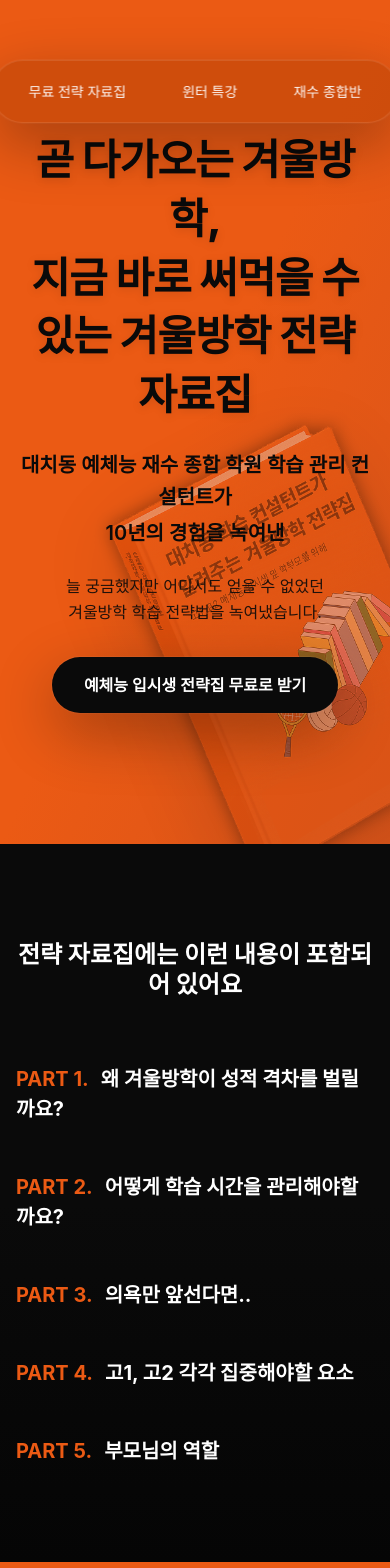
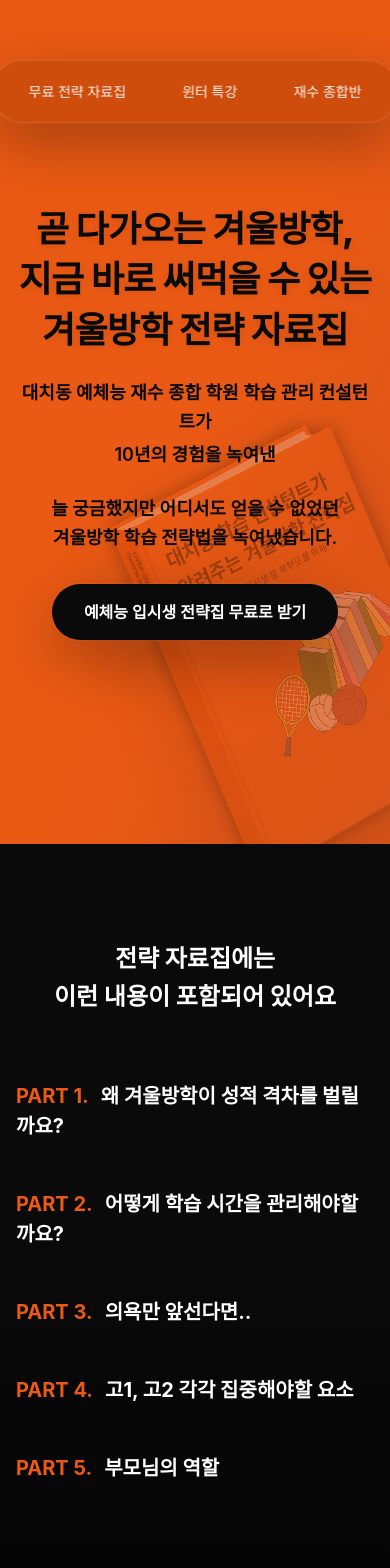
Before and after one commit to ghun00/st-yein, a Next.js app: page / in a window 390 px wide. Shown: the top 1568 px of the page. Built offline with nearby package versions, Linux system fonts and the light colour scheme; a web font is replaced by a local one.

Commit message:
animation 추가, 모바일 기준 폰트 크기 등 수정

```diff
--- a/app/globals.css
+++ b/app/globals.css
@@ -97,6 +97,97 @@ body {
   animation: float 6s ease-in-out infinite;
 }
 
+/* 스크롤 기반 애니메이션 */
+@keyframes fadeInLeft {
+  from {
+    opacity: 0;
+    transform: translateX(-50px);
+  }
+  to {
+    opacity: 1;
+    transform: translateX(0);
+  }
+}
+
+@keyframes fadeInRight {
+  from {
+    opacity: 0;
+    transform: translateX(50px);
+  }
+  to {
+    opacity: 1;
+    transform: translateX(0);
+  }
+}
+
+@keyframes scaleIn {
+  from {
+    opacity: 0;
+    transform: scale(0.9);
+  }
+  to {
+    opacity: 1;
+    transform: scale(1);
+  }
+}
+
+@keyframes slideUp {
+  from {
+    opacity: 0;
+    transform: translateY(50px);
+  }
+  to {
+    opacity: 1;
+    transform: translateY(0);
+  }
+}
+
+/* 스크롤 애니메이션 클래스 */
+.scroll-animate {
+  transition: opacity 0.8s ease-out, transform 0.8s ease-out;
+}
+
+.animate-fadeInUp {
+  animation: fadeInUp 0.8s ease-out forwards;
+}
+
+.animate-fadeInLeft {
+  animation: fadeInLeft 0.8s ease-out forwards;
+}
+
+.animate-fadeInRight {
+  animation: fadeInRight 0.8s ease-out forwards;
+}
+
+.animate-scaleIn {
+  animation: scaleIn 0.8s ease-out forwards;
+}
+
+.animate-slideUp {
+  animation: slideUp 0.8s ease-out forwards;
+}
+
+/* 스크롤 애니메이션 초기 상태 */
+.scroll-hidden {
+  opacity: 0;
+  transform: translateY(30px);
+}
+
+.scroll-hidden-left {
+  opacity: 0;
+  transform: translateX(-50px);
+}
+
+.scroll-hidden-right {
+  opacity: 0;
+  transform: translateX(50px);
+}
+
+.scroll-hidden-scale {
+  opacity: 0;
+  transform: scale(0.9);
+}
+
 /* 글래스모피즘 효과 */
 .glass-effect {
   background: rgba(255, 255, 255, 0.1);
--- a/components/ClosingCTA.jsx
+++ b/components/ClosingCTA.jsx
@@ -1,4 +1,4 @@
-import Image from 'next/image'
+import ScrollAnimate from './ScrollAnimate'
 
 /**
  * 클로징 CTA 섹션 컴포넌트
@@ -11,7 +11,8 @@ export default function ClosingCTA() {
       <div className="absolute inset-0 bg-gradient-to-t from-ink via-ink to-[#050505]" />
 
       <div className="w-full max-w-content mx-auto px-4 md:px-6 lg:px-8 text-center space-y-10 md:space-y-12 relative z-10 font-semibold">
-        <div className="space-y-5 md:space-y-7 text-white/95 text-[24px] md:text-[32px] leading-relaxed animate-fade-in-up font-semibold">
+        <ScrollAnimate animationType="fadeInUp" delay={0}>
+          <div className="space-y-5 md:space-y-7 text-white/95 text-[24px] md:text-[32px] leading-relaxed font-semibold">
             <p>
               <span className="inline md:hidden">
                 겨울방학은 1년 중 <br />가장 큰 격차가 벌어지는 시기입니다.
@@ -32,8 +33,9 @@ export default function ClosingCTA() {
               &apos;대치동 컨설턴트 전략집&apos;이 <br />여러분의 겨울방학을 역전의 기회로 만들기를 바랍니다.
             </p>
           </div>
+        </ScrollAnimate>
 
-        <div className="animate-fade-in-up" style={{ animationDelay: '0.3s' }}>
+        <ScrollAnimate animationType="scaleIn" delay={300}>
           <a
             href="https://tally.so/r/3jdE9R"
             target="_blank"
@@ -43,7 +45,7 @@ export default function ClosingCTA() {
           >
             <span className="relative z-10">예체능 입시생 전략집 무료로 받기</span>
           </a>
-        </div>
+        </ScrollAnimate>
       </div>
 
 
--- a/components/Contents.jsx
+++ b/components/Contents.jsx
@@ -1,4 +1,5 @@
 import Image from 'next/image'
+import ScrollAnimate from './ScrollAnimate'
 
 /**
  * 내용 목록 섹션 컴포넌트
@@ -32,16 +33,24 @@ export default function Contents() {
         {/* 모바일: 세로 배치 */}
         <div className="block md:hidden">
           {/* 제목 섹션 */}
-          <div className="text-center mb-16 animate-fade-in-up">
-            <h2 className="text-white text-[24px] md:text-[40px] font-bold leading-tight">
-              전략 자료집에는 이런 내용이 포함되어 있어요
+          <ScrollAnimate animationType="fadeInUp" delay={0}>
+            <div className="text-center mb-16">
+              <h2 className="text-white text-[24px] md:text-[40px] font-bold leading-[1.6]">
+                전략 자료집에는
+                <br className="inline md:hidden" />
+                이런 내용이 포함되어 있어요
               </h2>
             </div>
+          </ScrollAnimate>
 
           {/* PART 구조 */}
           <div className="space-y-12">
             {parts.map((part, partIndex) => (
-              <div key={partIndex} className="animate-fade-in-up" style={{ animationDelay: `${partIndex * 0.1}s` }}>
+              <ScrollAnimate
+                key={partIndex}
+                animationType="fadeInUp"
+                delay={partIndex * 100}
+              >
                 {/* PART 제목 */}
                 <div>
                   <span className="text-brand-orange text-[20px] font-bold mr-3">
@@ -51,7 +60,7 @@ export default function Contents() {
                     {part.title}
                   </span>
                 </div>
-              </div>
+              </ScrollAnimate>
             ))}
           </div>
         </div>
@@ -59,16 +68,22 @@ export default function Contents() {
         {/* 태블릿 및 PC: 좌우 분할 레이아웃 */}
         <div className="hidden md:grid md:grid-cols-2 md:gap-12 lg:gap-16">
           {/* 왼쪽: 타이틀 */}
-          <div className="flex items-start animate-fade-in-up">
+          <ScrollAnimate animationType="fadeInLeft" delay={0}>
+            <div className="flex items-start">
               <h2 className="text-white text-[24px] md:text-[32px] lg:text-[48px] font-bold leading-tight">
                 전략 자료집에는<br />이런 내용이<br />포함되어 있어요
               </h2>
             </div>
+          </ScrollAnimate>
 
           {/* 오른쪽: PART 구조 */}
           <div className="space-y-12 md:space-y-16 lg:space-y-20">
             {parts.map((part, partIndex) => (
-              <div key={partIndex} className="animate-fade-in-up" style={{ animationDelay: `${partIndex * 0.1}s` }}>
+              <ScrollAnimate
+                key={partIndex}
+                animationType="fadeInRight"
+                delay={partIndex * 100}
+              >
                 {/* PART 제목 */}
                 <div>
                   <span className="text-brand-orange text-[20px] md:text-[24px] lg:text-[28px] font-bold mr-3">
@@ -78,7 +93,7 @@ export default function Contents() {
                     {part.title}
                   </span>
                 </div>
-              </div>
+              </ScrollAnimate>
             ))}
           </div>
         </div>
--- a/components/Hero.jsx
+++ b/components/Hero.jsx
@@ -14,19 +14,19 @@ export default function Hero() {
         {/* 텍스트 영역 - 중앙 정렬 */}
         <div className="text-ink space-y-6 lg:space-y-8 text-center max-w-3xl mx-auto animate-fade-in-up">
           {/* 제목 (하나의 h1로 통합) */}
-          <h1 className="text-[42px] md:text-[56px] font-extrabold leading-[1.4] tracking-[-0.02em] text-ink drop-shadow-[0_2px_4px_rgba(0,0,0,0.1)]">
+          <h1 className="text-[36px] md:text-[56px] font-extrabold leading-[1.4] tracking-[-0.02em] text-ink drop-shadow-[0_2px_4px_rgba(0,0,0,0.1)]">
             곧 다가오는 겨울방학,<br />
             지금 바로 써먹을 수 있는 겨울방학 전략 자료집
           </h1>
 
           {/* 부제목 (2줄) */}
-          <div className="text-[20px] md:text-[24px] leading-[1.6] space-y-1 font-semibold">
+          <div className="text-[18px] md:text-[24px] leading-[1.6] space-y-1 font-semibold">
             <p>대치동 예체능 재수 종합 학원 학습 관리 컨설턴트가</p>
             <p>10년의 경험을 녹여낸</p>
           </div>
 
           {/* 본문 */}
-          <div className="text-[16px] md:text-[24px] text-ink/90 leading-relaxed">
+          <div className="text-[18px] md:text-[24px] font-semibold leading-relaxed">
             <p>늘 궁금했지만 어디서도 얻을 수 없었던</p>
             <p>겨울방학 학습 전략법을 녹여냈습니다.</p>
           </div>
@@ -47,7 +47,7 @@ export default function Hero() {
       </div>
 
       {/* 책 이미지 - 우측 하단에 absolute로 배치 (오른쪽 일부가 잘리도록) */}
-      <div className="absolute bottom-[-100px] right-[-200px] w-[600px] md:w-[600px] lg:w-[900px] h-[600px] md:h-[600px] lg:h-[900px] opacity-40 transform rotate-[-8deg] translate-y-[25%] pointer-events-none animate-float">
+      <div className="absolute bottom-[-100px] right-[-200px] w-[600px] md:w-[600px] lg:w-[900px] h-[600px] md:h-[600px] lg:h-[900px] opacity-30 transform rotate-[-8deg] translate-y-[25%] pointer-events-none animate-float">
         <div className="relative w-full h-full filter drop-shadow-[0_20px_40px_rgba(0,0,0,0.3)]">
           <Image
             src="/images/book_cover.png"
--- /dev/null
+++ b/components/ScrollAnimate.jsx
@@ -0,0 +1,86 @@
+'use client'
+
+import { useEffect, useRef, useState } from 'react'
+
+/**
+ * 스크롤 애니메이션 래퍼 컴포넌트
+ * 자식 요소가 뷰포트에 들어올 때 애니메이션을 트리거합니다.
+ */
+export default function ScrollAnimate({
+  children,
+  animationType = 'fadeInUp',
+  delay = 0,
+  className = '',
+  threshold = 0.1,
+}) {
+  const [isVisible, setIsVisible] = useState(false)
+  const elementRef = useRef(null)
+
+  useEffect(() => {
+    const observer = new IntersectionObserver(
+      (entries) => {
+        entries.forEach((entry) => {
+          if (entry.isIntersecting) {
+            setTimeout(() => {
+              setIsVisible(true)
+            }, delay)
+            if (elementRef.current) {
+              observer.unobserve(elementRef.current)
+            }
+          }
+        })
+      },
+      {
+        threshold,
+        rootMargin: '0px 0px -50px 0px',
+      }
+    )
+
+    if (elementRef.current) {
+      observer.observe(elementRef.current)
+    }
+
+    return () => {
+      if (elementRef.current) {
+        observer.unobserve(elementRef.current)
+      }
+    }
+  }, [threshold, delay])
+
+  const getHiddenClass = () => {
+    switch (animationType) {
+      case 'fadeInLeft':
+        return 'scroll-hidden-left'
+      case 'fadeInRight':
+        return 'scroll-hidden-right'
+      case 'scaleIn':
+        return 'scroll-hidden-scale'
+      default:
+        return 'scroll-hidden'
+    }
+  }
+
+  const getAnimateClass = () => {
+    switch (animationType) {
+      case 'fadeInLeft':
+        return 'animate-fadeInLeft'
+      case 'fadeInRight':
+        return 'animate-fadeInRight'
+      case 'scaleIn':
+        return 'animate-scaleIn'
+      case 'slideUp':
+        return 'animate-slideUp'
+      default:
+        return 'animate-fadeInUp'
+    }
+  }
+
+  return (
+    <div
+      ref={elementRef}
+      className={`scroll-animate ${isVisible ? getAnimateClass() : getHiddenClass()} ${className}`}
+    >
+      {children}
+    </div>
+  )
+}
```
Also changed, not shown: components/CommonTraits.jsx (+15 -8 lines), lib/useScrollAnimation.js (added). Lines whose indentation alone changed are shown as unchanged.
